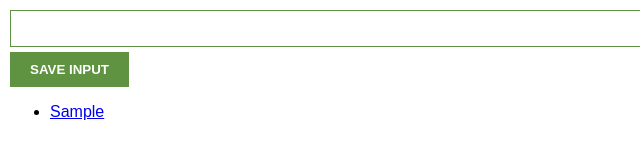
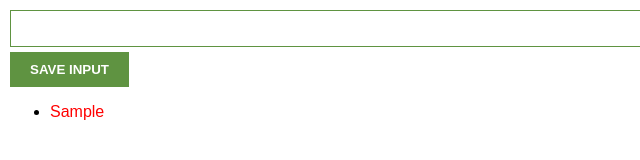
Before and after one commit to Valay-2004/Scrimba-JS, a plain HTML site: page Chrome Extension/index.html in a window 1280 px wide. Both pictures are taken after typing "Sample" into the empty fields and a click on the button "SAVE INPUT". Shown: the full height of the page, 0-640 px from the left. Drawn offline with Linux system fonts and the light colour scheme.

Commit message:
Styled a little to the links :hover :visited

```diff
--- a/Chrome Extension/style.css
+++ b/Chrome Extension/style.css
@@ -23,3 +23,14 @@ button {
   padding: 10px 20px;
   margin-top: 5px;
 }
+
+a {
+  color: red;
+  text-decoration: none;
+}
+a:hover {
+  color: #555;
+}
+a:visited {
+  color: #989898;
+}
```
